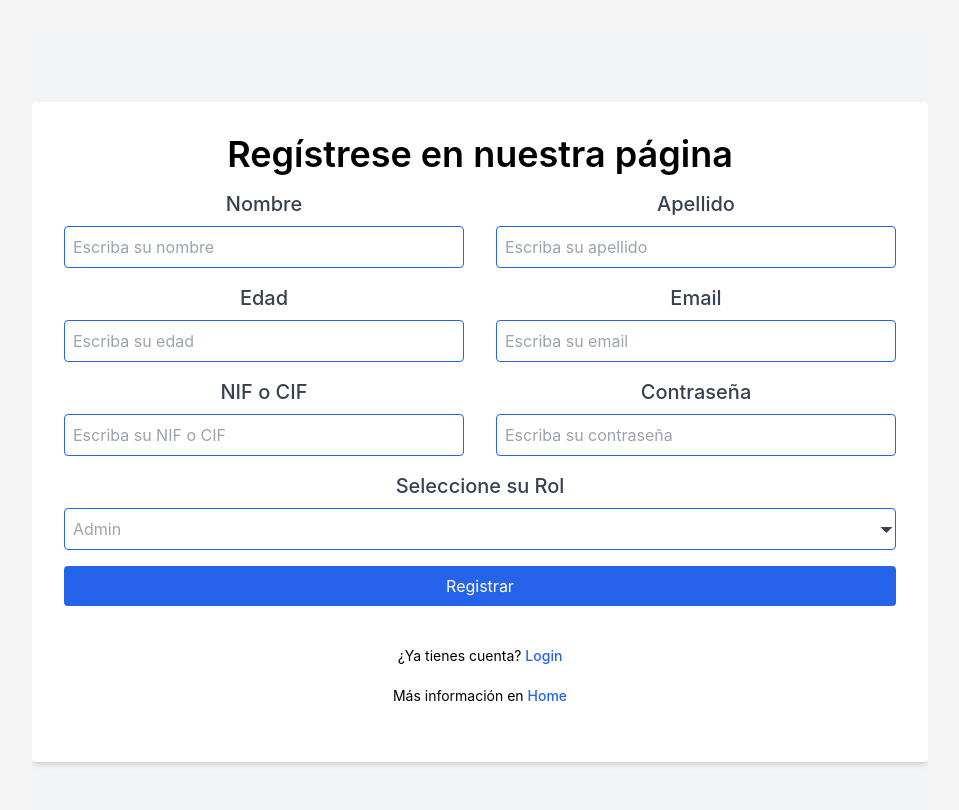
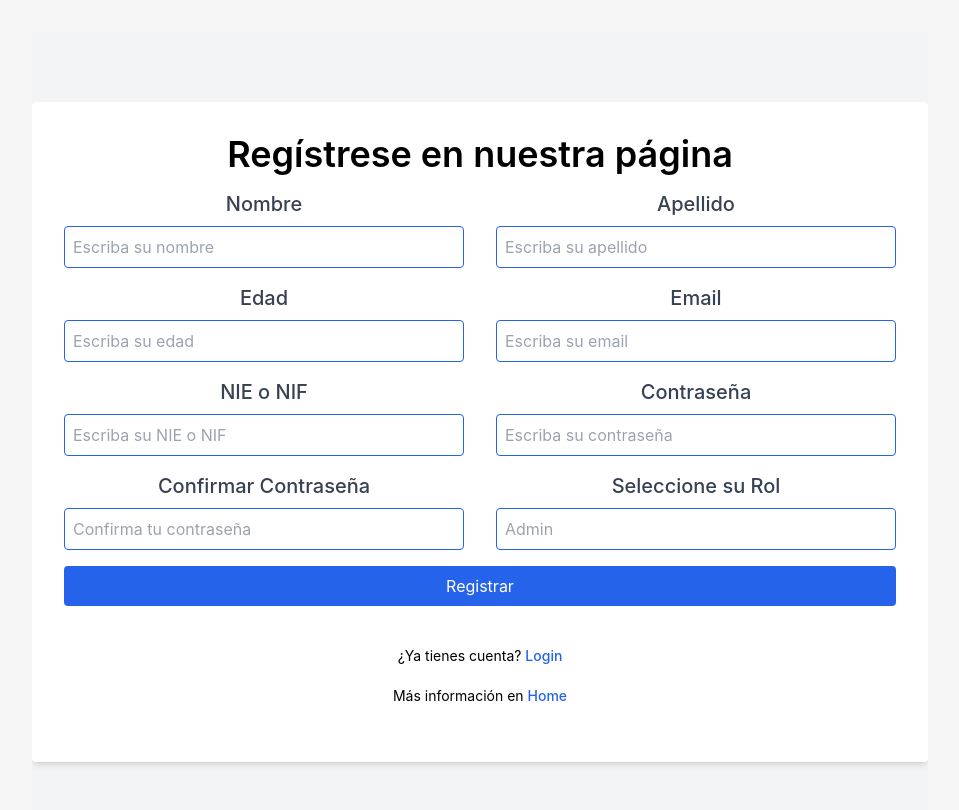
Before and after one commit to leticiademartinobou/BilkyProjectReact, a React (Vite) app: page /register in a window 1280 px wide. Shown: the top 810 px of the page, without its empty margins (160-1119 px from the left). Built offline with nearby package versions, Linux system fonts and the light colour scheme.

Commit message:
update 15.10.24

```diff
--- a/package.json
+++ b/package.json
@@ -15,6 +15,7 @@
     "prop-types": "^15.8.1",
     "react": "^18.3.1",
     "react-dom": "^18.3.1",
+    "react-hook-form": "^7.53.0",
     "react-icons": "^5.2.1",
     "react-router-dom": "^6.25.1"
   },
--- a/src/components/RegisterUser.jsx
+++ b/src/components/RegisterUser.jsx
@@ -1,79 +1,67 @@
 import { useState } from "react";
-import { Link } from 'react-router-dom';
-import "./styles.css";
+import { useForm } from "react-hook-form";
+import { Link } from "react-router-dom";
+import "./styles.css"
 
 export const RegisterUser = () => {
-  const [name, setName] = useState("");
-  const [lastName, setLastName] = useState("");
-  const [age, setAge] = useState("");
-  const [email, setEmail] = useState("");
-  const [nif, setNif] = useState("");
-  const [password, setPassword] = useState("");
-  const [role, setRole] = useState("");
 
-  function handleForm(event) {
-    event.preventDefault();
+  const { register, handleSubmit, watch ,formState: { errors } } = useForm(); // aquí inicializo useForm y desestructuro errores
+  const [role, setRole] = useState("")
 
-    let userData = {
-      name,
-      lastName,
-      age,
-      email,
-      nif,
-      password,
-      role,
-    };
+    // Observamos el campo de contraseña para compararlo con la confirmación
 
-    console.log("VITE_APP_URL:", import.meta.env.VITE_APP_URL);
+  // hago una función para manerjar el envío del formulario
+
+  const onSubmit = (data) => {
+    console.log("Datos del formulario", data)
 
     fetch(`${import.meta.env.VITE_APP_URL}/user/register`, {
       method: "POST",
       headers: {
         "Content-Type": "application/json",
       },
-      body: JSON.stringify(userData),
+      body: JSON.stringify(data),
     })
     .then((response) => {
-      if (!response.ok) {
-        throw new Error(`HTTP error! status: ${response.status}`);
+      if(!response.ok) {
+        throw new Error(`HTTP error! status: ${response.status}`)
       }
-      return response.text(); // Cambiado a text() para verificar el contenido antes de parsear
+      return response.json(); // parseo la response a json
     })
-    .then((text) => {
-      try {
-        const data = JSON.parse(text);
-        console.log(data);
-      } catch (error) {
-        console.error("Error parsing JSON:", error);
-        console.log("Response text:", text);
-      }
+    .then((data) => {
+      console.log("respuesta del servidor", data)
     })
     .catch((error) => {
-      console.error("Error during fetch:", error);
+      console.log("este es el error que ha ocurrido durante el fetch", error)
     });
+  };
 
-    console.log("botón submit", "Clicked");
-  }
+  //Hago un watch a la contraseña para compararla con la confirmación
+  // watch es para observar campos
+
+  const password = watch("password")
+
 
   return (
     <div className="h-screen min-w-180 flex items-center justify-center bg-gray-100 overflow-auto">
       <div className="bg-white p-8 rounded shadow-md w-full max-w-4xl">
         <h1 className="mb-4 text-4xl min-w-64 font-semibold text-center">Regístrese en nuestra página</h1>
 
-        <form onSubmit={handleForm}>
+        {/* Ahora paso al handleSubmit y a la función onSubmit a form */}
+
+        <form onSubmit={handleSubmit(onSubmit)}>
           <div className="flex flex-wrap -mx-4">
+
             <div className="w-full md:w-1/2 px-4 mb-4">
               <label className="block mb-2 text-xl font-medium text-gray-700">Nombre</label>
               <div className="flex items-center border border-blue-600 p-2 rounded">
                 <input
                 className="flex-1 outline-none bg-transparent"
-                  type="text"
-                  name="name"
-                  onChange={(e) => setName(e.target.value)}
+                {...register("name", {required: "El nombre es obligatorio"})} // registro del input con validación
                 placeholder="Escriba su nombre"
                 />
-                {console.log("Este es el nombre de usuario", name)}
               </div>
+              {errors.name && <p className="text-red-500">{errors.name.message}</p>}
             </div>
 
             <div className="w-full md:w-1/2 px-4 mb-4">
@@ -81,13 +69,11 @@ export const RegisterUser = () => {
               <div className="flex items-center border border-blue-600 p-2 rounded">
                 <input
                 className="flex-1 outline-none bg-transparent"
-                  type="text"
-                  name="lastName"
-                  onChange={(e) => setLastName(e.target.value)}
+                {...register("lastName", {required: "El apellido es obligatorio"})} // registro del input con validación
                 placeholder="Escriba su apellido"
                 />
-                {console.log("este es el apellido del usuario", lastName)}
               </div>
+              {errors.lastName && <p className="text-red-500">{errors.lastName.message}</p>}
             </div>
 
             <div className="w-full md:w-1/2 px-4 mb-4">
@@ -96,12 +82,20 @@ export const RegisterUser = () => {
                 <input
                 className="flex-1 outline-none bg-transparent"
                 type="number"
-                  name="age"
-                  onChange={(e) => setAge(e.target.value)}
+                {...register("age", {required: "La edad es obligatoria",
+                  min: {
+                    value: 18,
+                    message: "Debes tener al menos 18 años para registrarte"
+                  },
+                  max: {
+                    value: 99,
+                    message: "La edad máxima para registrarte son 99 años"
+                  }
+                })} // registro del input con validación
                 placeholder="Escriba su edad"
                 />
-                {console.log("Esta es la edad ", age)}
               </div>
+              {errors.age && <p className="text-red-500">{errors.age.message}</p>}
             </div>
 
             <div className="w-full md:w-1/2 px-4 mb-4">
@@ -110,49 +104,73 @@ export const RegisterUser = () => {
                 <input
                 className="flex-1 outline-none bg-transparent"
                 type="email"
-                  name="email"
-                  onChange={(e) => setEmail(e.target.value)}
+                {...register("email",
+                  {required: "El email es oligatorio",
+                  pattern: { value: /^\S+@\S+$/i, message: "El email no es válido" },
+                  })}
                 placeholder="Escriba su email"
                 />
-                {console.log("este es el email del usuario", email)}
               </div>
+              {errors.email && <p className="text-red-500">{errors.email.message}</p>}
             </div>
 
             <div className="w-full md:w-1/2 px-4 mb-4">
-              <label className="block mb-2 text-xl font-medium text-gray-700">NIF o CIF</label>
+              <label className="block mb-2 text-xl font-medium text-gray-700">NIE o NIF</label>
               <div className="flex items-center border border-blue-600 p-2 rounded">
                 <input
                   className="flex-1 outline-none bg-transparent"
-                  type="text"
-                  name="nif"
-                  onChange={(e) => setNif(e.target.value)}
-                  placeholder="Escriba su NIF o CIF"
+                  type="number" // Especifico que este campo es numérico
+                  {...register("nif", {
+                    required: "El NIE o NIF es obligatorio",
+                    minLength: { value: 7, message: "El NIE o NIF debe tener al menos 7 caracteres" },
+                    maxLength: { value: 9, message: "El NIE o NIF no puede exceder los 9 caracteres" },
+                  })}
+                  placeholder="Escriba su NIE o NIF"
                 />
-                {console.log("Este es el nif del usuario", nif)}
               </div>
+              {errors.nif && <p className="text-red-500">{errors.nif.message}</p>}
             </div>
+
 
             <div className="w-full md:w-1/2 px-4 mb-4">
               <label className="block mb-2 text-xl font-medium text-gray-700">Contraseña</label>
               <div className="flex items-center border border-blue-600 p-2 rounded">
                 <input
                   className="flex-1 outline-none bg-transparent"
-                  type="text"
-                  name="password"
-                  onChange={(e) => setPassword(e.target.value)}
+                  type="password"
+                  {...register("password", {
+                    required: "La contraseña es obligatoria",
+                    minLength: { value: 6, message: "La contraseña debe tener al menos 6 caracteres" },
+                  })}
                   placeholder="Escriba su contraseña"
                 />
-                {console.log("Esta es la contraseña", password)}
               </div>
+              {errors.password && <p className="text-red-500">{errors.password.message}</p>}
             </div>
 
-            <div className="w-full px-4 mb-4 relative">
+            <div className="w-full md:w-1/2 px-4 mb-4">
+              <label className="block mb-2 text-xl font-medium text-gray-700">Confirmar Contraseña</label>
+              <div className="flex items-center border border-blue-600 p-2 rounded">
+                <input
+                  className="flex-1 outline-none bg-transparent"
+                  type="password"
+                  {...register("confirmPassword", {
+                    required: "Debes confirmar tu contraseña",
+                    validate: (value) =>
+                      value === password || "Las contraseñas no coinciden", // Validación personalizada
+                  })}
+                  placeholder="Confirma tu contraseña"
+                />
+              </div>
+              {errors.confirmPassword && <p className="text-red-500">{errors.confirmPassword.message}</p>}
+            </div>
+
+            <div className="w-full md:w-1/2 px-4 mb-4">
               <label className="block mb-2 text-xl font-medium text-gray-700">Seleccione su Rol</label>
               <select
                 className="border border-blue-600 p-2 rounded w-full bg-white text-gray-400 appearance-none pr-10"
-                name="role"
+                {...register("role", { required: "El rol es obligatorio" })}
                 onChange={(e) => setRole(e.target.value)}
-                placeholder="Seleccione su Rol"
               >
                 <option value="" disabled hidden>
                   Seleccione su Rol
@@ -160,16 +178,7 @@ export const RegisterUser = () => {
                 <option value="admin">Admin</option>
                 <option value="user">User</option>
               </select>
-              <div className="pointer-events-none absolute inset-y-4 right-2 flex items-center px-2 text-gray-700 h-full">
-                <svg
-                  className="fill-current h-6 w-6 mx-auto"
-                  xmlns="http://www.w3.org/2000/svg"
-                  viewBox="0 0 20 20"
-                >
-                  <path d="M7 10l5 5 5-5H7z" />
-                </svg>
-              </div>
-              {console.log("este es el rol seleccionado", role)}
+              {errors.role && <p className="text-red-500">{errors.role.message}</p>}
             </div>
           </div>
 
@@ -188,5 +197,4 @@ export const RegisterUser = () => {
     </div>
   );
 };
-
 export default RegisterUser;
```
Also changed, not shown: 1 other file (tests, documents, lock files or other folders). Lines whose indentation alone changed are shown as unchanged.
